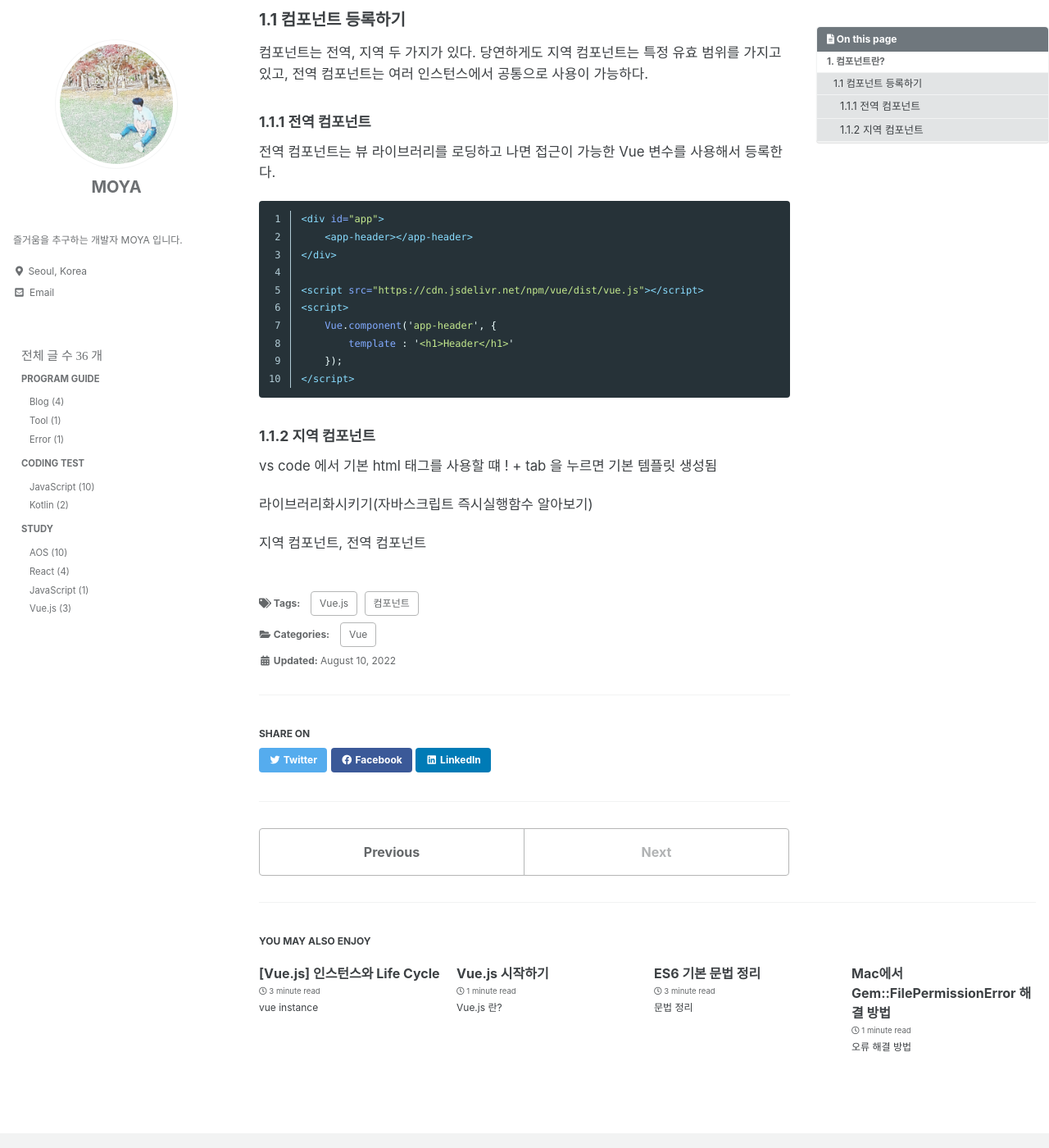
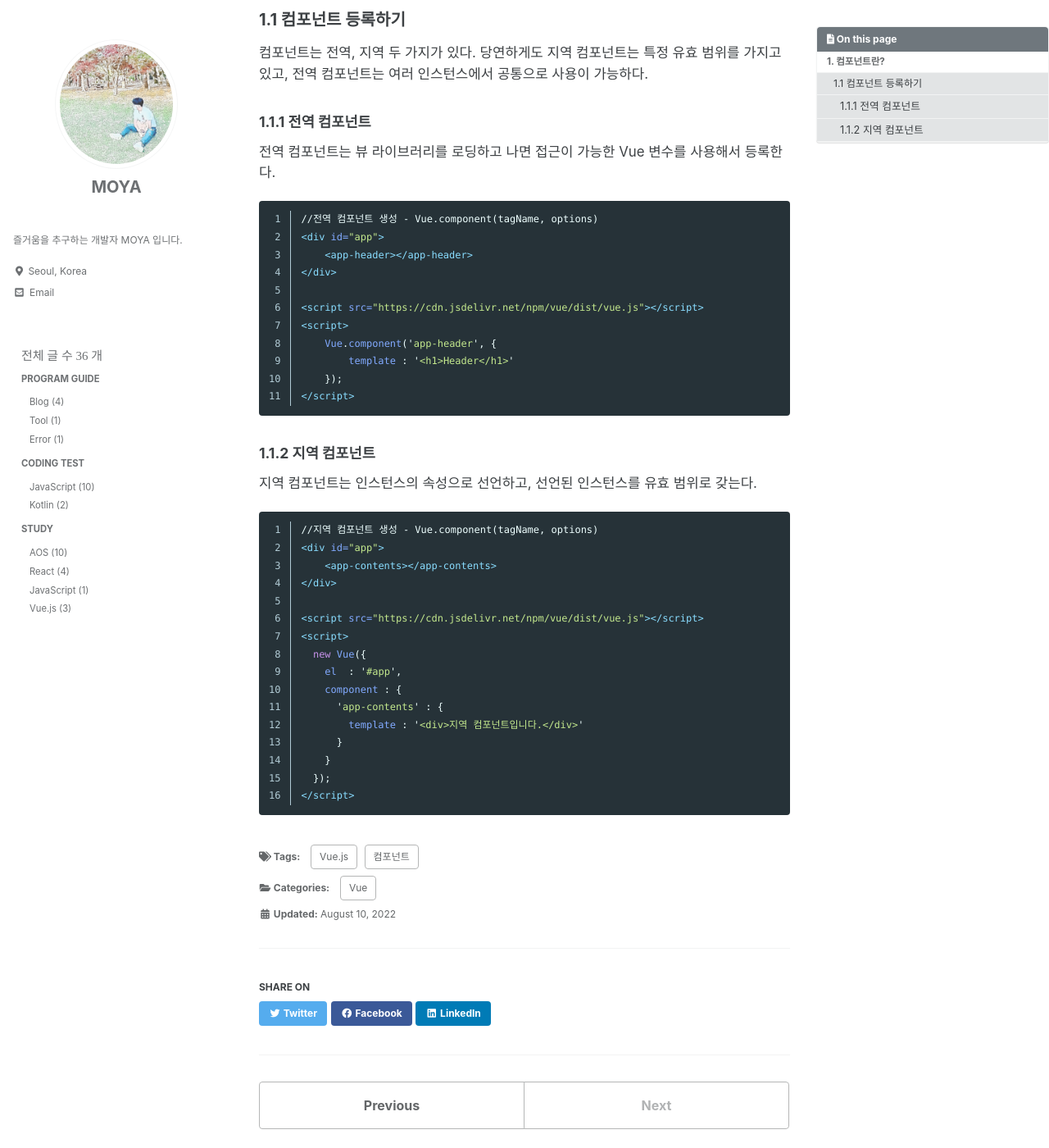
Before and after one commit to kdc7140/kdc7140.github.io, a Jekyll site: the page built from _posts/study/2022-08-10-vue003.md, in a window 1280 px wide and 1400 px high, scrolled down 438 px. Shown: the whole window at 82% size. Built offline with Jekyll 4.4.1, drawn with Linux system fonts in a browser that asks for light colours; cached includes are drawn as plain includes; some web fonts are replaced.

Commit message:
vue.js component study

````diff
--- a/_posts/study/2022-08-10-vue003.md
+++ b/_posts/study/2022-08-10-vue003.md
@@ -32,6 +32,7 @@ tags:
 전역 컴포넌트는 뷰 라이브러리를 로딩하고 나면 접근이 가능한 Vue 변수를 사용해서 등록한다.
 
 ```html
+//전역 컴포넌트 생성 - Vue.component(tagName, options)
 <div id="app">
     <app-header></app-header>
 </div>
@@ -48,9 +49,23 @@ tags:
 
 #### 1.1.2 지역 컴포넌트
 
+지역 컴포넌트는 인스턴스의 속성으로 선언하고, 선언된 인스턴스를 유효 범위로 갖는다.
 
-vs code 에서 기본 html 태그를 사용할 떄 ! + tab 을 누르면 기본 템플릿 생성됨
+```html
+//지역 컴포넌트 생성 - Vue.component(tagName, options)
+<div id="app">
+    <app-contents></app-contents>
+</div>
 
-라이브러리화시키기(자바스크립트 즉시실행함수 알아보기)
-
-지역 컴포넌트, 전역 컴포넌트
+<script src="https://cdn.jsdelivr.net/npm/vue/dist/vue.js"></script>
+<script>
+  new Vue({
+    el  : '#app',
+    component : {
+      'app-contents' : {
+        template : '<div>지역 컴포넌트입니다.</div>'
+      }
+    }
+  });
+</script>
+```
````
